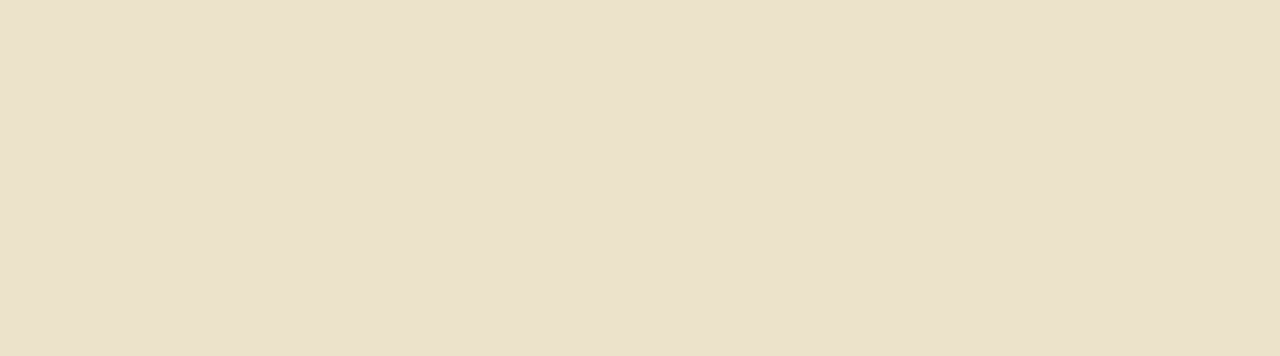
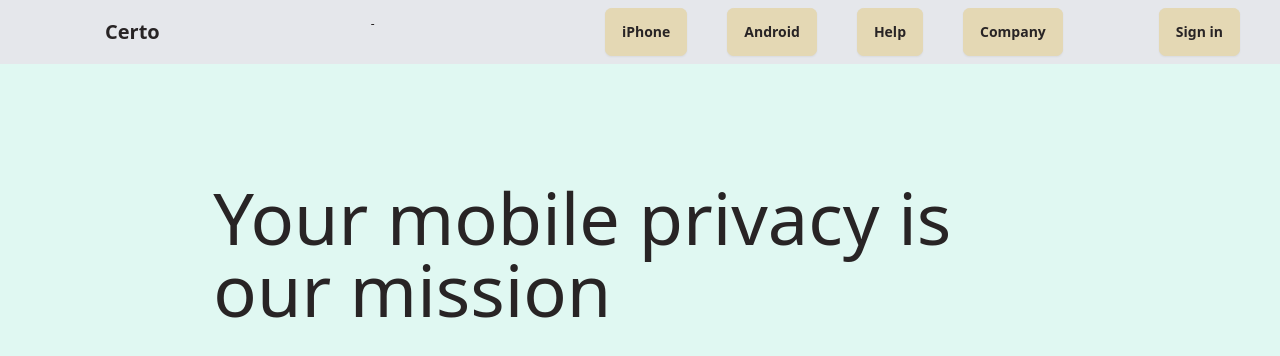
Before and after one commit to Blueinno-Technology-Classroom/final-project-gameonwet, a website: page public/index.html in a window 1280 px wide. Drawn offline with nearby package versions, Linux system fonts and the light colour scheme; files that its build step writes are made by us from their sources.

Commit message:
first commit

```diff
--- a/public/index.html
+++ b/public/index.html
@@ -2,10 +2,49 @@
   <head>
     <meta charset="UTF-8" />
     <meta name="viewport" content="width=device-width, initial-scale=1.0" />
-    <title>My Final Project~</title>
+    <title>Certo</title>
     <link href="./output.css" rel="stylesheet" />
   </head>
   <body>
+    <!-- !Navbar -->
 
+    <div class="navbar flex bg-gray-200">
+      <!-- *Logo-->
+      <a class="btn btn-ghost ml-20 text-xl">Certo</a>
+      <!-- *Buttons-->
+      <div class="flex w-full">
+        <div class="mr-16 flex w-full justify-end space-x-10">
+          <button class="btn">iPhone</button>
+          <button class="btn">Android</button>
+          <button class="btn">Help</button>
+          <button class="btn">Company</button>
+        </div>
+        <!-- *Sign in-->
+        <button class="btn mx-8">Sign in</button>
+      </div>
+    </div>
+
+    <!-- !Page 1-->
+
+    <div class="relative h-[756px] w-full bg-[#E0F8F2]">
+      <!-- *Header-->
+      <div
+        class="absolute left-1/3 top-1/4 w-2/3 -translate-x-1/4 -translate-y-1/2 transform
+          text-7xl"
+      >
+        <p>Your mobile privacy is</p>
+        <p>our mission</p>
+      </div>
+      <!-- *Desc-->
+      <div
+        class="top 1/2 text-7 absolute left-1/3 w-2/3 -translate-x-14 -translate-y-12 transform
+          text-xs"
+      >
+        <p>
+
+          -
+        </p>
+      </div>
+    </div>
   </body>
 </html>
```
Also changed, not shown: public/output.css (added).
